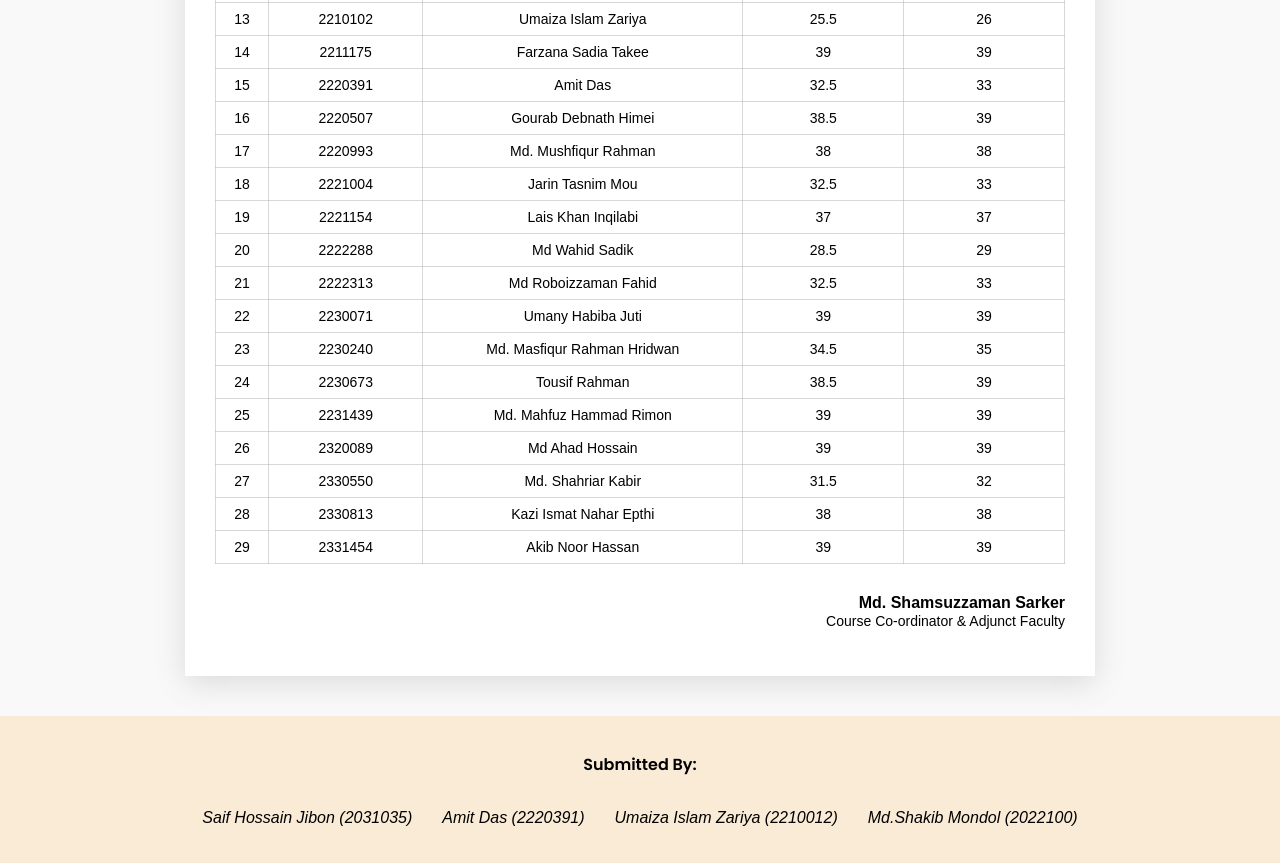
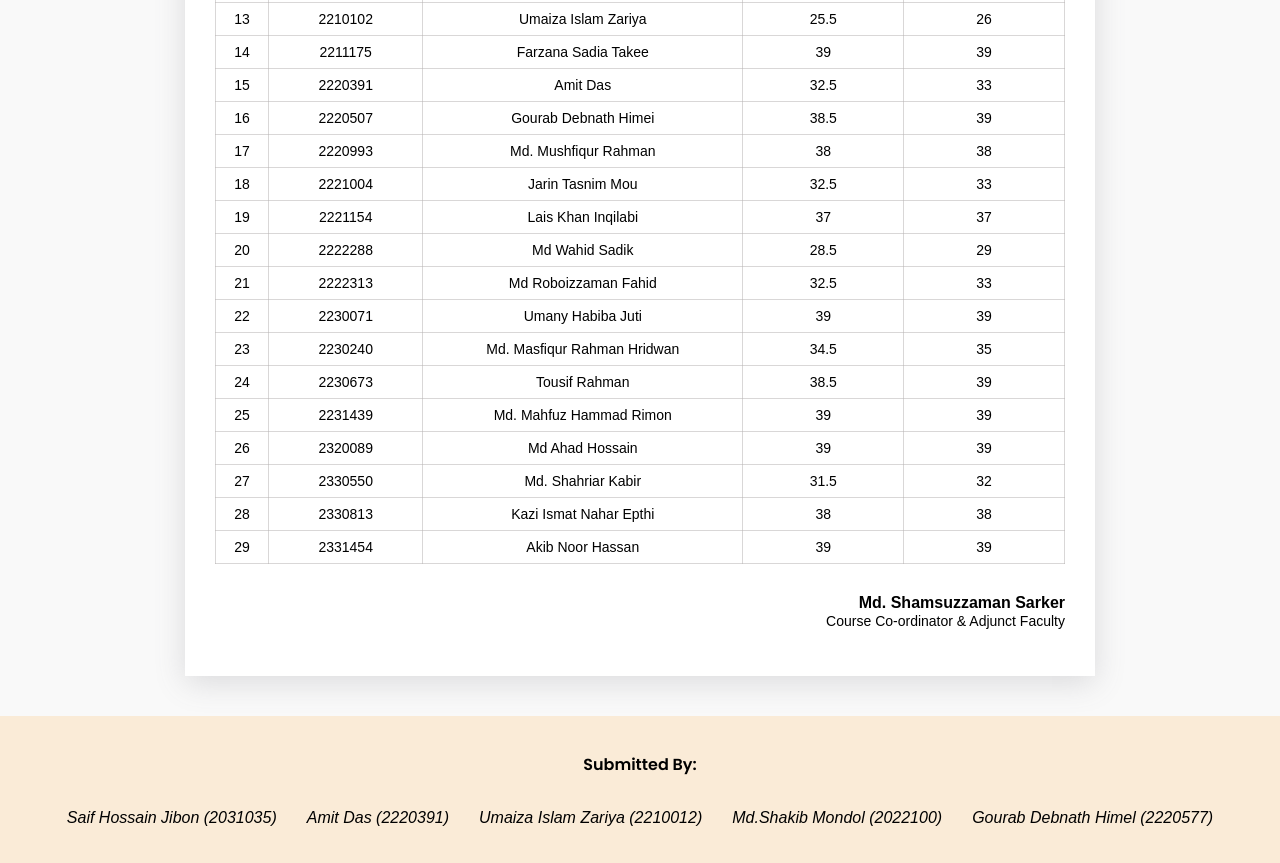
Before and after one commit to saifhossainjibon/mis445_assignment_2, a plain HTML site: page index.html in a window 1280 px wide. Shown: the part 926-1789 px from the top of the page. Drawn offline with Linux system fonts and the light colour scheme.

Commit message:
added a name to the footer

```diff
--- a/index.html
+++ b/index.html
@@ -266,6 +266,7 @@
             <p>Amit Das (2220391)</p>
             <p>Umaiza Islam Zariya  (2210012)</p>
             <p>Md.Shakib Mondol (2022100)</p>
+            <p>Gourab Debnath Himel (2220577)</p>
         </div>
     </footer>
   </body>
```
